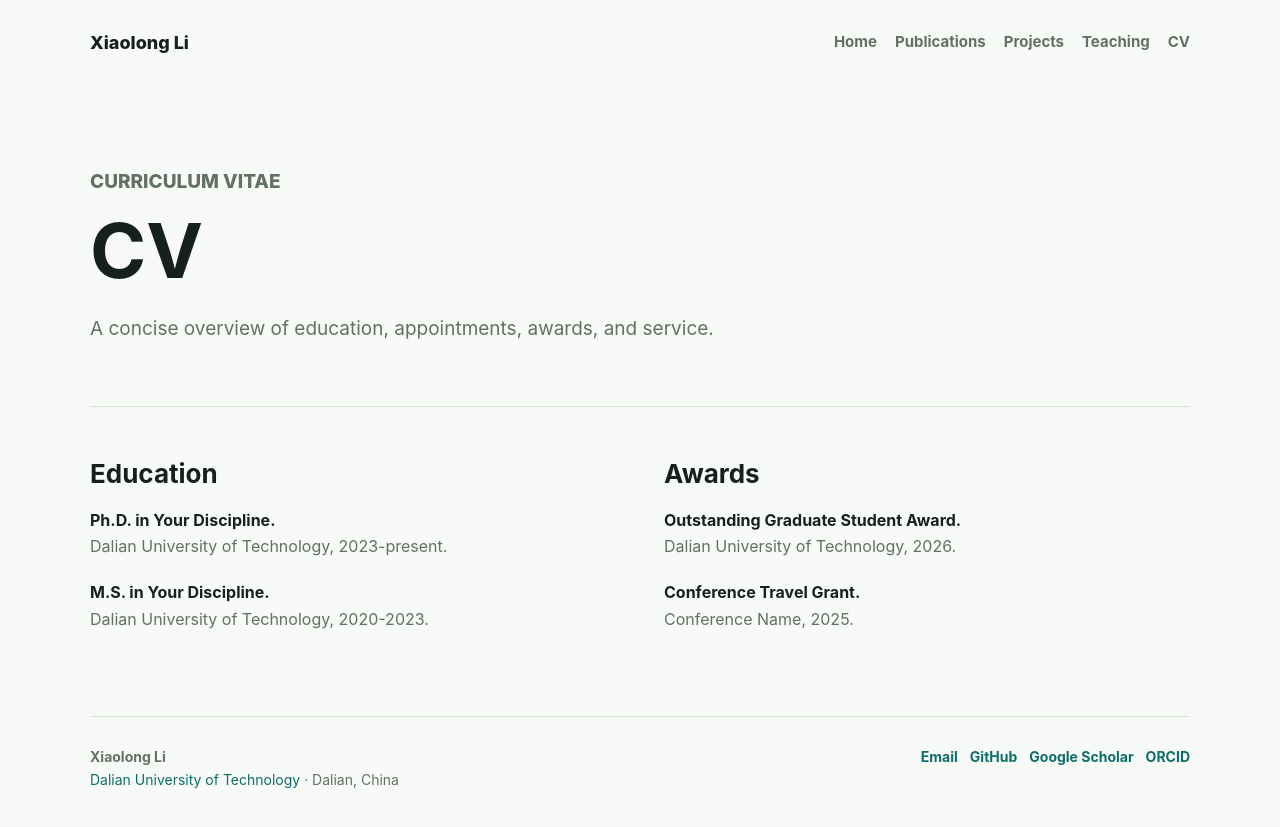
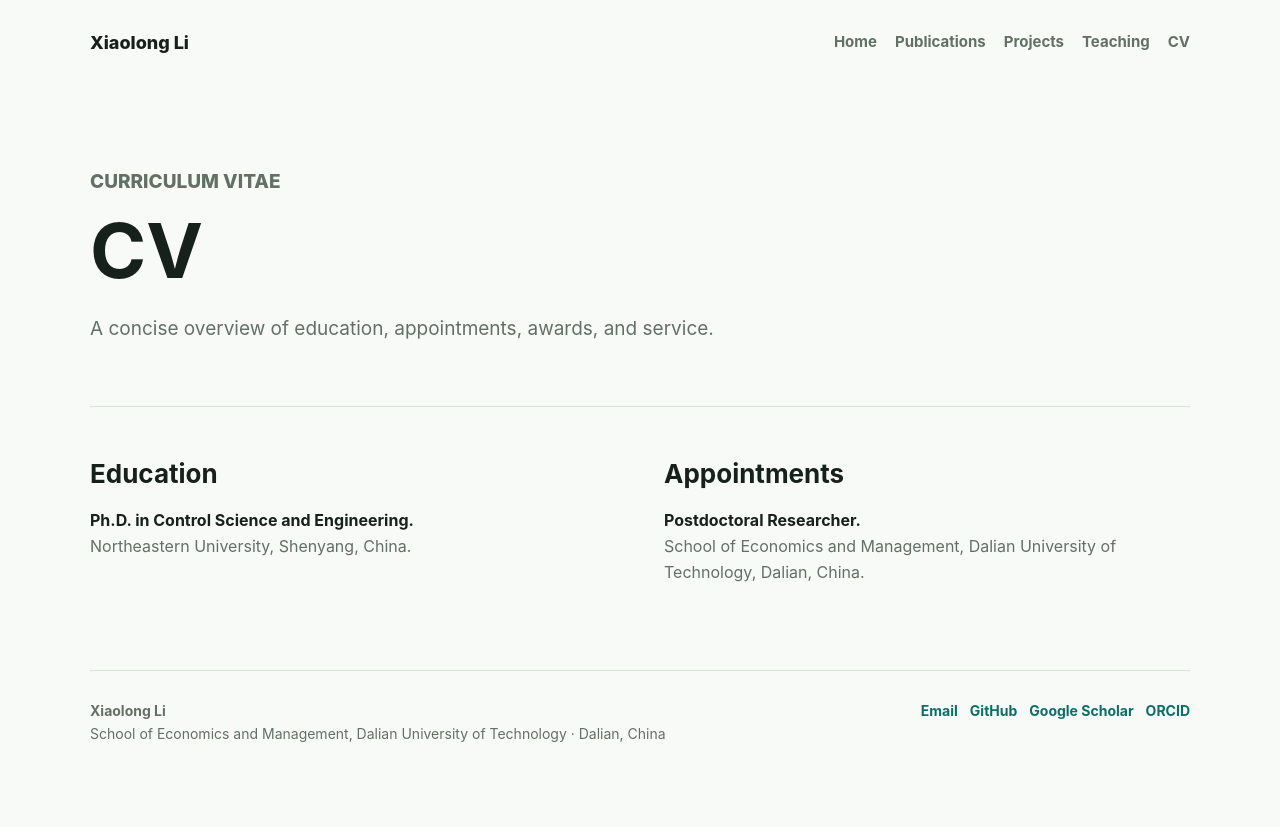
Before and after one commit to Luckydragon96/Luckydragon96.github.io, a Jekyll site: the page built from cv.md, in a window 1280 px wide. Shown: the top 827 px of the page. Built offline with Jekyll 4.4.1, drawn with Linux system fonts in a browser that asks for light colours.

Commit message:
Update current appointment and education

```diff
--- a/_config.yml
+++ b/_config.yml
@@ -6,9 +6,8 @@ lang: "en"
 
 author:
   name: "Xiaolong Li"
-  role: "Ph.D. Candidate / Researcher"
-  affiliation: "Dalian University of Technology"
-  affiliation_url: "https://scholar.google.com.hk/citations?view_op=view_org&hl=zh-CN&org=16416005854777279154"
+  role: "Postdoctoral Researcher"
+  affiliation: "School of Economics and Management, Dalian University of Technology"
   location: "Dalian, China"
   email: "luckydragon2023@163.com"
   github: "Luckydragon96"
--- a/_layouts/default.html
+++ b/_layouts/default.html
@@ -26,7 +26,7 @@
     <footer class="site-footer">
       <div>
         <strong>{{ site.author.name }}</strong>
-        <span>{% if site.author.affiliation_url %}<a href="{{ site.author.affiliation_url }}">{{ site.author.affiliation }}</a>{% else %}{{ site.author.affiliation }}{% endif %} &middot; {{ site.author.location }}</span>
+        <span>{{ site.author.affiliation }} &middot; {{ site.author.location }}</span>
       </div>
       <div class="footer-links">
         <a href="mailto:{{ site.author.email }}">Email</a>
--- a/cv.md
+++ b/cv.md
@@ -15,26 +15,18 @@ permalink: /cv/
     <h2>Education</h2>
     <ul class="item-list">
       <li>
-        <strong>Ph.D. in Your Discipline.</strong>
-        <span>Dalian University of Technology, 2023-present.</span>
-      </li>
-      <li>
-        <strong>M.S. in Your Discipline.</strong>
-        <span>Dalian University of Technology, 2020-2023.</span>
+        <strong>Ph.D. in Control Science and Engineering.</strong>
+        <span>Northeastern University, Shenyang, China.</span>
       </li>
     </ul>
   </article>
 
   <article>
-    <h2>Awards</h2>
+    <h2>Appointments</h2>
     <ul class="item-list">
       <li>
-        <strong>Outstanding Graduate Student Award.</strong>
-        <span>Dalian University of Technology, 2026.</span>
-      </li>
-      <li>
-        <strong>Conference Travel Grant.</strong>
-        <span>Conference Name, 2025.</span>
+        <strong>Postdoctoral Researcher.</strong>
+        <span>School of Economics and Management, Dalian University of Technology, Dalian, China.</span>
       </li>
     </ul>
   </article>
```
Also changed, not shown: index.md (+6 -4 lines).
